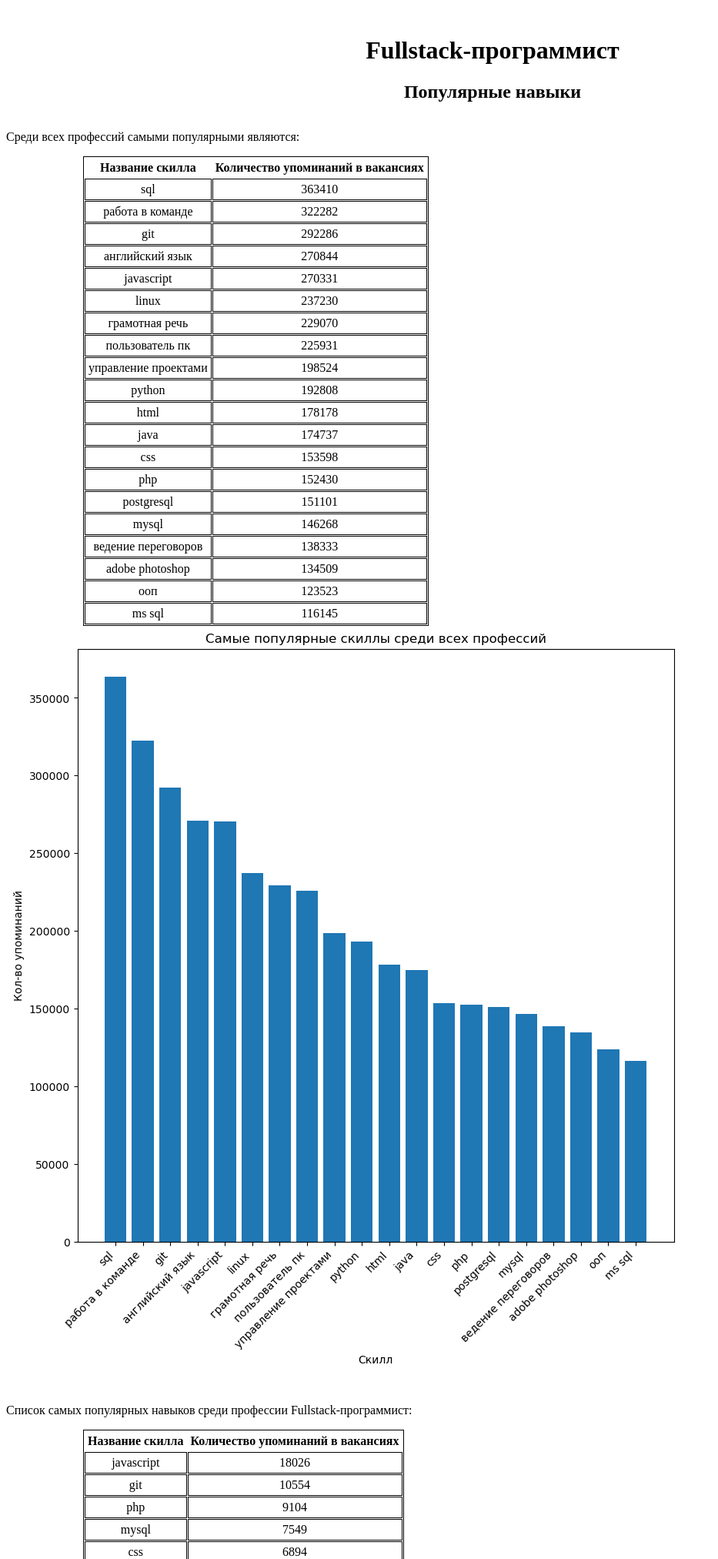
After one commit to Slry1/ulearn_project, a Django app: template fullstack_programmer/templates/skills.html in a window 1280 px wide. The commit adds this page. Shown: the top 2025 px of the page at 77% size, without its empty margins (0-933 px from the left). Run offline with Django 5.2, Linux system fonts and the light colour scheme; the template is opened without the code that fills it, so the values that code supplies are empty.

Commit message:
Добавлена страница навыки

```diff
--- /dev/null
+++ b/fullstack_programmer/templates/css/skills.css
@@ -0,0 +1,15 @@
+td, table{
+    border: 1px solid black;
+    text-align: center;
+}
+table{
+    margin-left: 100px;
+}
+h1, h2{
+    text-align: center;
+}
+.container{
+    display: flex;
+    gap:20px;
+    flex-wrap: wrap;
+}
--- a/fullstack_programmer/templates/index.html
+++ b/fullstack_programmer/templates/index.html
@@ -2,7 +2,8 @@
 <html lang="ru">
     <head>
         <meta charset="utf-8">
-        <title></title>
+        <title>Главная страница</title>
+        <link rel="stylesheet" href="css/skills.css">
     </head>
     <body>
         <header>
--- /dev/null
+++ b/fullstack_programmer/templates/skills.html
@@ -0,0 +1,201 @@
+<!DOCTYPE html>
+<html lang="ru">
+    <head>
+        <meta charset="utf-8">
+        <title>Навыки</title>
+        <link rel="stylesheet" href="css/skills.css">
+    </head>
+    <body>
+        <header>
+            <img>
+            <h1>Fullstack-программист</h1>
+        </header>
+        <main>
+            <h2>Популярные навыки</h2>
+            <div class="container">
+                <div>
+                <p>Среди всех профессий самыми популярными являются:</p>
+                <table cellpadding="4" cellspacing="1">
+                    <tr>
+                        <th>Название скилла</th>
+                        <th>Количество упоминаний в вакансиях</th>
+                    </tr>
+                    <tr>
+                        <td>sql</td>
+                        <td>363410</td>
+                    </tr>
+                    <tr>
+                        <td>работа в команде</td>
+                        <td>322282</td>
+                    </tr>
+                    <tr>
+                        <td>git</td>
+                        <td>292286</td>
+                    </tr>
+                    <tr>
+                        <td>английский язык</td>
+                        <td>270844</td>
+                    </tr>
+                    <tr>
+                        <td>javascript</td>
+                        <td>270331</td>
+                    </tr>
+                    <tr>
+                        <td>linux</td>
+                        <td>237230</td>
+                    </tr>
+                    <tr>
+                        <td>грамотная речь</td>
+                        <td>229070</td>
+                    </tr>
+                    <tr>
+                        <td>пользователь пк</td>
+                        <td>225931</td>
+                    </tr>
+                    <tr>
+                        <td>управление проектами</td>
+                        <td>198524</td>
+                    </tr>
+                    <tr>
+                        <td>python</td>
+                        <td>192808</td>
+                    </tr>
+                    <tr>
+                        <td>html</td>
+                        <td>178178</td>
+                    </tr>
+                    <tr>
+                        <td>java</td>
+                        <td>174737</td>
+                    </tr>
+                    <tr>
+                        <td>css</td>
+                        <td>153598</td>
+                    </tr>
+                    <tr>
+                        <td>php</td>
+                        <td>152430</td>
+                    </tr>
+                    <tr>
+                        <td>postgresql</td>
+                        <td>151101</td>
+                    </tr>
+                    <tr>
+                        <td>mysql</td>
+                        <td>146268</td>
+                    </tr>
+                    <tr>
+                        <td>ведение переговоров</td>
+                        <td>138333</td>
+                    </tr>
+                    <tr>
+                        <td>adobe photoshop</td>
+                        <td>134509</td>
+                    </tr>
+                    <tr>
+                        <td>ооп</td>
+                        <td>123523</td>
+                    </tr>
+                    <tr>
+                        <td>ms sql</td>
+                        <td>116145</td>
+                    </tr>
+                </table>
+            <img src="img/skill_graph_1.png"></div>
+            <div>
+            <p>Список самых популярных навыков среди профессии Fullstack-программист:</p>
+            <table cellpadding="4" cellspacing="1">
+                <tr>
+                    <th>Название скилла</th>
+                    <th>Количество упоминаний в вакансиях</th>
+                </tr>
+                <tr>
+                    <td>javascript</td>
+                    <td>18026</td>
+                </tr>
+                <tr>
+                    <td>git</td>
+                    <td>10554</td>
+                </tr>
+                <tr>
+                    <td>php</td>
+                    <td>9104</td>
+                </tr>
+                <tr>
+                    <td>mysql</td>
+                    <td>7549</td>
+                </tr>
+                <tr>
+                    <td>css</td>
+                    <td>6894</td>
+                </tr>
+                <tr>
+                    <td>node.js</td>
+                    <td>6729</td>
+                </tr>
+                <tr>
+                    <td>html</td>
+                    <td>6590</td>
+                </tr>
+                <tr>
+                    <td>postgresql</td>
+                    <td>5746</td>
+                </tr>
+                <tr>
+                    <td>sql</td>
+                    <td>5596</td>
+                </tr>
+                <tr>
+                    <td>react</td>
+                    <td>5186</td>
+                </tr>
+                <tr>
+                    <td>c#</td>
+                    <td>4382</td>
+                </tr>
+                <tr>
+                    <td>html5</td>
+                    <td>4030</td>
+                </tr>
+                <tr>
+                    <td>jquery</td>
+                    <td>3981</td>
+                </tr>
+                <tr>
+                    <td>ооп</td>
+                    <td>3941</td>
+                </tr>
+                <tr>
+                    <td>java</td>
+                    <td>3647</td>
+                </tr>
+                <tr>
+                    <td>python</td>
+                    <td>3537</td>
+                </tr>
+                <tr>
+                    <td>typescript</td>
+                    <td>3353</td>
+                </tr>
+                <tr>
+                    <td>angularjs</td>
+                    <td>3321</td>
+                </tr>
+                <tr>
+                    <td>английский язык</td>
+                    <td>3026</td>
+                </tr>
+                <tr>
+                    <td>css3</td>
+                    <td>2927</td>
+                </tr>
+            </table>
+            <img src="img/skill_graph_2.png"></div>
+        </div>
+        <p>Можно заметить, что для профессии Fullstack-программист превалирующим скиллом является владение javascript, а также другими языками программирования, необходимые для разработки проектов, сайтов</p>
+        </main>
+        <footer>
+            Малышев Тимофей Евгеньевич РИ-220930
+        </footer>
+    </body>
+</html>
```
Also changed, not shown: fullstack_programmer/db.sqlite3, fullstack_programmer/templates/css/index.css (added), fullstack_programmer/templates/img/skill_graph_1.png (added), fullstack_programmer/templates/img/skill_graph_2.png (added).
